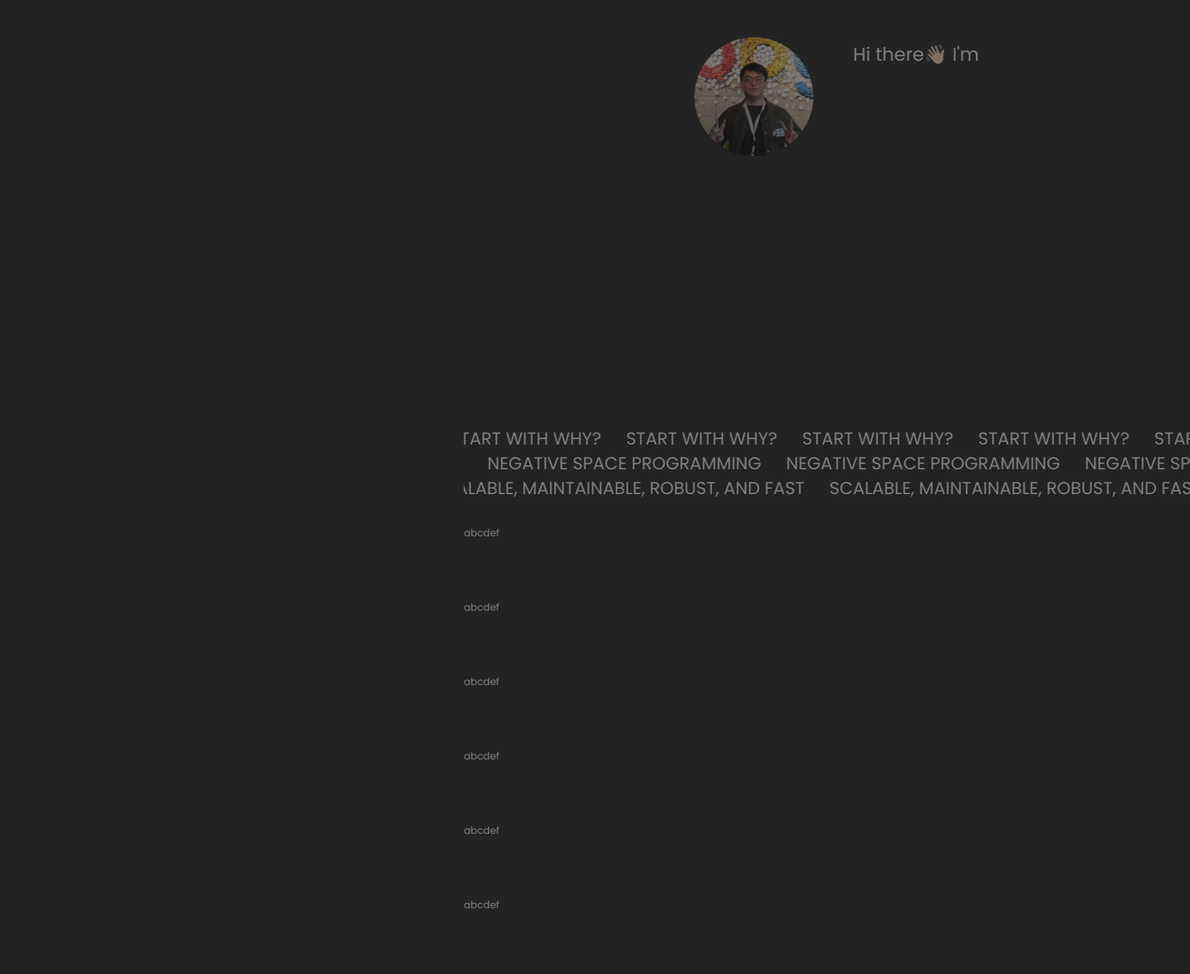
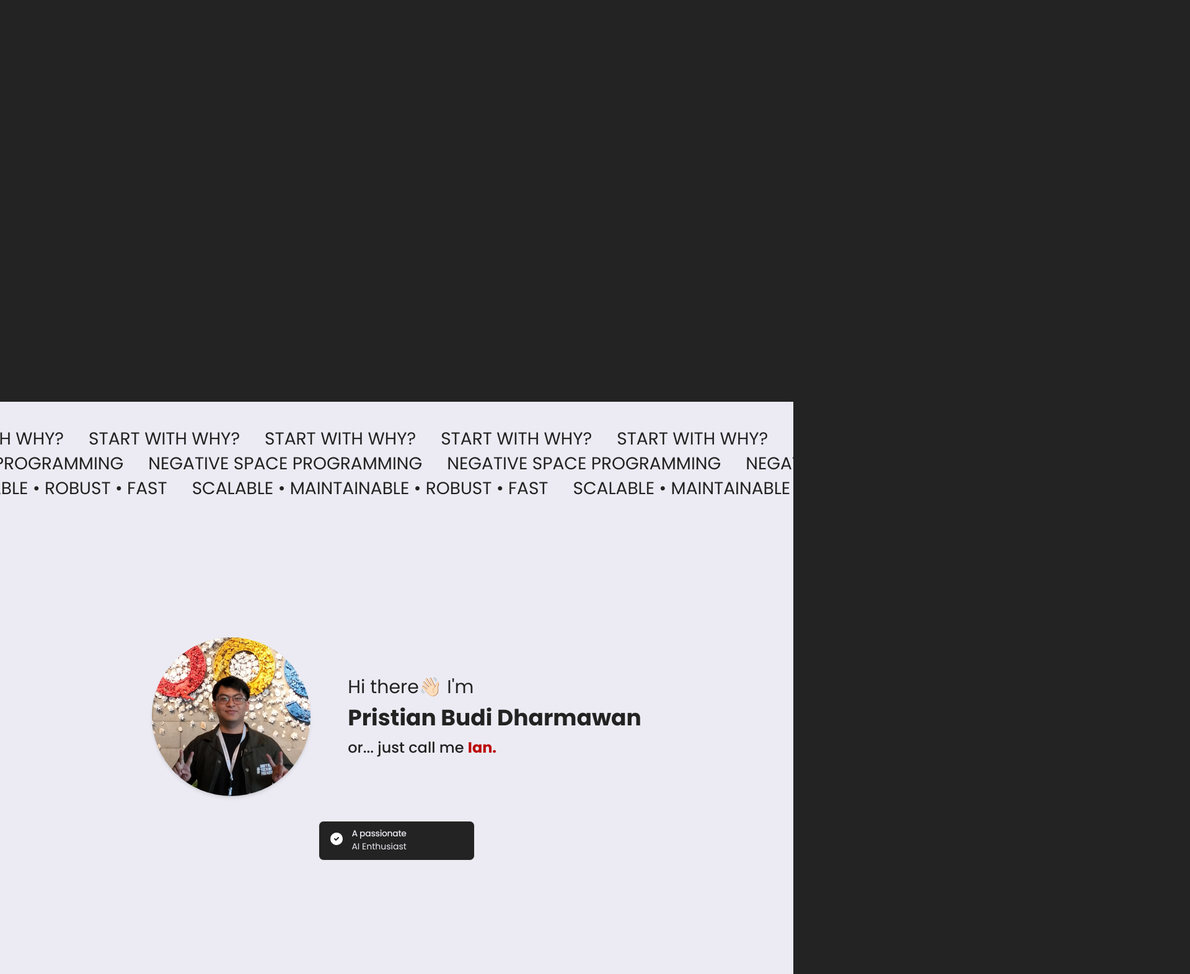
Before and after one commit to iannn07/Portfolio, a Next.js app: page /home in a window 1280 px wide. Shown: the part 152-1723 px from the top of the page at 62% size, 1920 px wide, since content can reach past the window. Built offline with nearby package versions, Linux system fonts and the light colour scheme.

Commit message:
fix: Scroll, Parallax, Speedometer (Unfinished)

```diff
--- a/package.json
+++ b/package.json
@@ -22,6 +22,7 @@
     "clsx": "^2.1.1",
     "embla-carousel-react": "^8.5.2",
     "framer-motion": "^11.18.0",
+    "lenis": "^1.1.20",
     "lucide-react": "^0.471.1",
     "motion": "^11.18.0",
     "next": "15.1.4",
--- a/src/app/(pages)/home/(sections)/HomeSection1.tsx
+++ b/src/app/(pages)/home/(sections)/HomeSection1.tsx
@@ -1,7 +1,74 @@
-import React from 'react'
+import { IconChevronDown } from '@tabler/icons-react'
+import {
+  animate,
+  motion,
+  MotionValue,
+  useMotionValue,
+  useTransform,
+} from 'framer-motion'
+import { useEffect, useState } from 'react'
 
-function HomeSection1() {
-  return <div>HomeSection1</div>
+interface HomeSection1Props {
+  scrollYProgress: MotionValue<number>
+}
+
+function HomeSection1({ scrollYProgress }: HomeSection1Props) {
+  const [rpm, setRpm] = useState(0)
+  const [kph, setKph] = useState(0)
+
+  const count = useMotionValue(0)
+  const increaseKph = useTransform(scrollYProgress, [0, 0.5], [40, 150])
+  const increaseRpm = useTransform(scrollYProgress, [0, 0.5], [1200, 7500])
+
+  useEffect(() => {
+    scrollYProgress.onChange((latest) => {
+      if (latest > 0.2) {
+        animate(count, 0, {
+          duration: 2,
+          ease: 'easeInOut',
+          onUpdate: () => {
+            increaseRpm.onChange((latest) => setRpm(Math.round(latest)))
+            increaseKph.onChange((latest) => setKph(Math.round(latest)))
+          },
+        })
+      } else {
+        const interval = setInterval(() => {
+          const randomValue =
+            Math.floor(Math.random() * (1200 - 1000 + 1)) + 1000
+          animate(count, randomValue, {
+            duration: 2,
+            ease: 'easeInOut',
+            delay: 2,
+            onUpdate: (latest) => {
+              setRpm(Math.round(latest))
+              setKph(0)
+            },
+          })
+        }, 1000)
+
+        return () => clearInterval(interval)
+      }
+    })
+    // eslint-disable-next-line react-hooks/exhaustive-deps
+  }, [scrollYProgress])
+
+  return (
+    <div className="mx-5 h-screen text-primary">
+      <div className="flex h-[75%] flex-col items-center justify-center will-change-transform md:h-[90%]">
+        <div className="grid w-full max-w-xl grid-cols-2 px-4 text-6xl font-bold italic md:max-w-3xl md:text-[10rem]">
+          <motion.h1 layout>{rpm}</motion.h1>
+          <h1>RPM</h1>
+        </div>
+        <h1 className="w-full max-w-3xl text-right text-6xl font-bold italic md:text-[10rem]">
+          {kph} km/h
+        </h1>
+      </div>
+      <div className="flex w-full flex-col items-center gap-5">
+        <h1>scroll to accelerate our bike!</h1>
+        <IconChevronDown className="animate-bounce" />
+      </div>
+    </div>
+  )
 }
 
 export default HomeSection1
--- a/src/app/(pages)/home/(sections)/HomeSection2.tsx
+++ b/src/app/(pages)/home/(sections)/HomeSection2.tsx
@@ -2,11 +2,17 @@
 
 import { Alert, AlertDescription, AlertTitle } from '@/components/ui/alert'
 import { Avatar } from '@/components/ui/avatar'
+import { useIsMobile } from '@/hooks/use-mobile'
 import { AvatarImage } from '@radix-ui/react-avatar'
-import { IconChevronDown, IconCircleCheckFilled } from '@tabler/icons-react'
-import { motion } from 'framer-motion'
+import { IconCircleCheckFilled } from '@tabler/icons-react'
+import { motion, MotionValue, useTransform } from 'framer-motion'
 import { useEffect, useState } from 'react'
 
+interface HomeSection2Props {
+  scrollYProgress: MotionValue<number>
+}
+
+function HomeSection2({ scrollYProgress }: HomeSection2Props) {
   const role = [
     'Software Engineer I',
     'Junior Software Engineer',
@@ -14,9 +20,16 @@ const role = [
     'AI Enthusiast',
   ]
 
-function HomeSection2() {
   const [firstRender, setFirstRender] = useState(true)
   const [changeRole, setChangeRole] = useState(role[1])
+
+  const isMobile = useIsMobile()
+
+  const opacity = useTransform(scrollYProgress, [0.25, 0.5], [0, 1])
+  const gap = useTransform(scrollYProgress, [0.25, 0.5], [60, 24])
+  const slideAvatar = useTransform(scrollYProgress, [0.25, 0.5], [-250, 0])
+  const slideText = useTransform(scrollYProgress, [0.25, 0.5], [250, 0])
+  const slideAlert = useTransform(scrollYProgress, [0.25, 0.5], [250, 0])
 
   useEffect(() => {
     const interval = setInterval(() => {
@@ -32,53 +45,48 @@ function HomeSection2() {
   })
 
   return (
-    <div className="md:h-screen">
-      <div className="flex h-[90%] w-full flex-col items-center justify-evenly text-white">
+    <motion.div
+      className="flex h-screen max-h-[75%] w-full flex-col items-center justify-evenly bg-primary text-background"
+      style={{ opacity }}
+    >
       <div className="flex w-full flex-col items-center justify-center gap-5 md:gap-10">
-          <div className="flex flex-col items-center justify-center gap-10 md:flex-row md:gap-16">
         <motion.div
-              initial={{ rotateY: 45, opacity: 0 }}
-              animate={{ rotateY: 0, opacity: 1 }}
+          className="flex w-full flex-col items-center justify-center gap-10 md:flex-row md:gap-24"
+          style={!isMobile ? { gap } : undefined}
         >
-              <Avatar className="h-48 w-48 overflow-hidden shadow-md">
+          <motion.div
+            style={!isMobile ? { x: slideAvatar } : { opacity, x: 0 }}
+          >
+            <Avatar className="h-64 w-64 overflow-hidden shadow-md">
               <AvatarImage
                 src="/images/avatar/Avatar 1.jpg"
                 alt="Pristian Budi Dharmawan"
                 className="translate-y-[-30px] scale-[3] object-cover"
-                  height={400}
-                  width={400}
+                height={750}
+                width={750}
                 fetchPriority="high"
               />
             </Avatar>
           </motion.div>
-            <div className="flex w-full max-w-md flex-col items-center gap-3 text-center md:w-auto md:items-start md:text-left">
+          <motion.div
+            className="flex w-full flex-col items-center gap-3 text-center md:w-auto md:items-start md:text-left"
+            style={!isMobile ? { x: slideText } : { opacity, x: 0 }}
+          >
             <span className="text-3xl">Hi there👋🏻 I&apos;m </span>
-              <motion.h1
-                initial={{ rotateY: 45, opacity: 0 }}
-                animate={{ rotateY: 0, opacity: 1 }}
-                transition={{ delay: 0.25 }}
-                className="text-3xl font-bold md:text-4xl"
-              >
-                Pristian Budi <br /> Dharmawan
-              </motion.h1>
-              <motion.h2
-                initial={{ rotateY: 45, opacity: 0 }}
-                animate={{ rotateY: 0, opacity: 1 }}
-                transition={{ delay: 0.5 }}
-                className="text-xl font-medium md:text-2xl"
-              >
+            <h1 className="text-3xl font-bold md:text-4xl">
+              Pristian Budi Dharmawan
+            </h1>
+            <h2 className="text-xl font-medium md:text-2xl">
               or... just call me{' '}
               <span className="font-bold text-secondary">Ian.</span>
-              </motion.h2>
-            </div>
-          </div>
+            </h2>
+          </motion.div>
+        </motion.div>
         <motion.button
           whileHover={{ scale: 1.1 }}
           whileTap={{ scale: 0.95 }}
-            initial={{ rotateY: 45, opacity: 0 }}
-            animate={{ rotateY: 0, opacity: 1 }}
-            transition={firstRender ? { delay: 0.75 } : {}}
           className="min-w-[25ch] text-justify"
+          style={!isMobile ? { y: slideAlert } : { opacity, y: 0 }}
         >
           <Alert className="w-full text-primary">
             <IconCircleCheckFilled color="white" />
@@ -87,7 +95,6 @@ function HomeSection2() {
               key={changeRole}
               initial={{ opacity: 0 }}
               animate={{ opacity: 1 }}
-                transition={{ duration: 0.5 }}
             >
               <AlertDescription className="md:ml-2">
                 {changeRole}
@@ -96,17 +103,7 @@ function HomeSection2() {
           </Alert>
         </motion.button>
       </div>
-      </div>
-      <motion.div
-        initial={{ scale: 0 }}
-        animate={{ scale: 1 }}
-        transition={{ delay: 1 }}
-        className="flex w-full flex-col items-center gap-5"
-      >
-        <h1>let&apos;s accelerate our bike!</h1>
-        <IconChevronDown className="animate-bounce" />
     </motion.div>
-    </div>
   )
 }
 
--- a/src/app/(pages)/home/(sections)/HomeSection3.tsx
+++ b/src/app/(pages)/home/(sections)/HomeSection3.tsx
@@ -3,12 +3,12 @@ import React from 'react'
 
 function HomeSection3() {
   return (
-    <div className="flex w-full items-center justify-center">
-      <div className="w-full max-w-7xl">
+    <div className="mt-10 flex w-full items-center justify-center bg-primary">
+      <div className="w-full">
         <ParallaxText baseVelocity={-2}>Start with Why?</ParallaxText>
         <ParallaxText baseVelocity={2}>Negative Space Programming</ParallaxText>
         <ParallaxText baseVelocity={-2}>
-          Scalable, Maintainable, Robust, and Fast
+          Scalable • Maintainable • Robust • Fast
         </ParallaxText>
       </div>
     </div>
--- a/src/app/(pages)/home/page.tsx
+++ b/src/app/(pages)/home/page.tsx
@@ -1,23 +1,44 @@
 'use client'
 
-import { useIsMobile } from '@/hooks/use-mobile'
-import { motion, useScroll, useSpring } from 'framer-motion'
+import { motion, useScroll, useTransform } from 'framer-motion'
+import Lenis from 'lenis'
+import { useEffect } from 'react'
+import HomeSection1 from './(sections)/HomeSection1'
 import HomeSection2 from './(sections)/HomeSection2'
 import HomeSection3 from './(sections)/HomeSection3'
 
 function Homepage() {
   const { scrollYProgress } = useScroll()
-  const isMobile = useIsMobile()
-  const scaleX = useSpring(scrollYProgress, {
-    stiffness: 100,
-    damping: 30,
-    restDelta: 0.001,
+
+  const section1Opacity = useTransform(scrollYProgress, [0, 0.5], [1, 0])
+  const y = useTransform(scrollYProgress, [0, 0.5], [0, -300])
+  const opacity = useTransform(scrollYProgress, [0, 0.3], [0, 1])
+
+  useEffect(() => {
+    const lenis = new Lenis({
+      autoRaf: true,
+    })
+
+    function raf(time: number) {
+      lenis.raf(time)
+      requestAnimationFrame(raf)
+    }
+
+    requestAnimationFrame(raf)
   })
 
   return (
-    <div className="flex h-full w-full flex-col gap-10 bg-background p-10 md:px-5 md:py-0">
-      <HomeSection2 />
+    <div className="flex h-[200vh] w-full flex-col bg-background">
+      <motion.div
+        className="sticky top-0 z-0 h-screen"
+        style={{ opacity: section1Opacity, y }}
+      >
+        <HomeSection1 scrollYProgress={scrollYProgress} />
+      </motion.div>
+
+      <motion.div className="z-0 bg-primary" style={{ opacity }}>
         <HomeSection3 />
+        <HomeSection2 scrollYProgress={scrollYProgress} />
         <div className="h-20">abcdef</div>
         <div className="h-20">abcdef</div>
         <div className="h-20">abcdef</div>
@@ -25,14 +46,7 @@ function Homepage() {
         <div className="h-20">abcdef</div>
         <div className="h-20">abcdef</div>
         <div className="h-20">abcdef</div>
-      <motion.div
-        id="scroll-indicator"
-        className={`${isMobile ? 'bottom-0 left-0 right-[-10px]' : 'bottom-[10px] left-[85px] right-[25px]'} fixed h-2 bg-background`}
-        style={{
-          scaleX,
-          originX: 0,
-        }}
-      />
+      </motion.div>
     </div>
   )
 }
--- a/src/app/layout.tsx
+++ b/src/app/layout.tsx
@@ -32,7 +32,8 @@ export default function RootLayout({
     <html lang="en" className="h-full bg-background">
       <body
         suppressHydrationWarning
-        className="min-h-screen font-poppins antialiased"
+        className="min-h-screen overflow-x-hidden font-poppins antialiased"
+        style={{ margin: 0, scrollBehavior: 'smooth' }}
       >
         <DefaultLayout>{children}</DefaultLayout>
       </body>
--- a/src/components/ui/sidebar.tsx
+++ b/src/components/ui/sidebar.tsx
@@ -23,7 +23,7 @@ import { IconMenuDeep, IconX } from '@tabler/icons-react'
 const SIDEBAR_COOKIE_NAME = 'sidebar:state'
 const SIDEBAR_COOKIE_MAX_AGE = 60 * 60 * 24 * 7
 const SIDEBAR_WIDTH = '16rem'
-const SIDEBAR_WIDTH_MOBILE = '100%'
+const SIDEBAR_WIDTH_MOBILE = 'full'
 const SIDEBAR_WIDTH_ICON = '3rem'
 const SIDEBAR_KEYBOARD_SHORTCUT = 'b'
 
@@ -451,7 +451,7 @@ const SidebarGroupLabel = React.forwardRef<
       ref={ref}
       data-sidebar="group-label"
       className={cn(
-        'flex h-8 shrink-0 items-center rounded-md px-2 text-xs font-medium text-sidebar-foreground/70 outline-none ring-sidebar-ring transition-[margin,opa] duration-200 ease-linear focus-visible:ring-2 [&>svg]:size-4 [&>svg]:shrink-0',
+        'text-sidebar-foreground/70 flex h-8 shrink-0 items-center rounded-md px-2 text-xs font-medium outline-none ring-sidebar-ring transition-[margin,opa] duration-200 ease-linear focus-visible:ring-2 [&>svg]:size-4 [&>svg]:shrink-0',
         'group-data-[collapsible=icon]:-mt-8 group-data-[collapsible=icon]:opacity-0',
         className,
       )}
--- a/src/layout/DefaultLayout.tsx
+++ b/src/layout/DefaultLayout.tsx
@@ -18,7 +18,7 @@ function DefaultLayout({
 
   return (
     <LoaderProvider>
-      <Content>
+      {/* <Content> */}
       <div className="flex min-h-screen w-full text-white">
         {isMobile ? (
           <SidebarProvider>
@@ -32,11 +32,12 @@ function DefaultLayout({
           <div className="flex w-full flex-col">{children}</div>
         )}
       </div>
-      </Content>
+      {/* </Content> */}
     </LoaderProvider>
   )
 }
 
+// eslint-disable-next-line @typescript-eslint/no-unused-vars
 function Content({ children }: { children: React.ReactNode }) {
   const { hasLoaded, setHasLoaded } = useLoader()
   const [loading, setLoading] = useState(!hasLoaded)
```
Also changed, not shown: 1 other file (tests, documents, lock files or other folders). Lines whose indentation alone changed are shown as unchanged.
